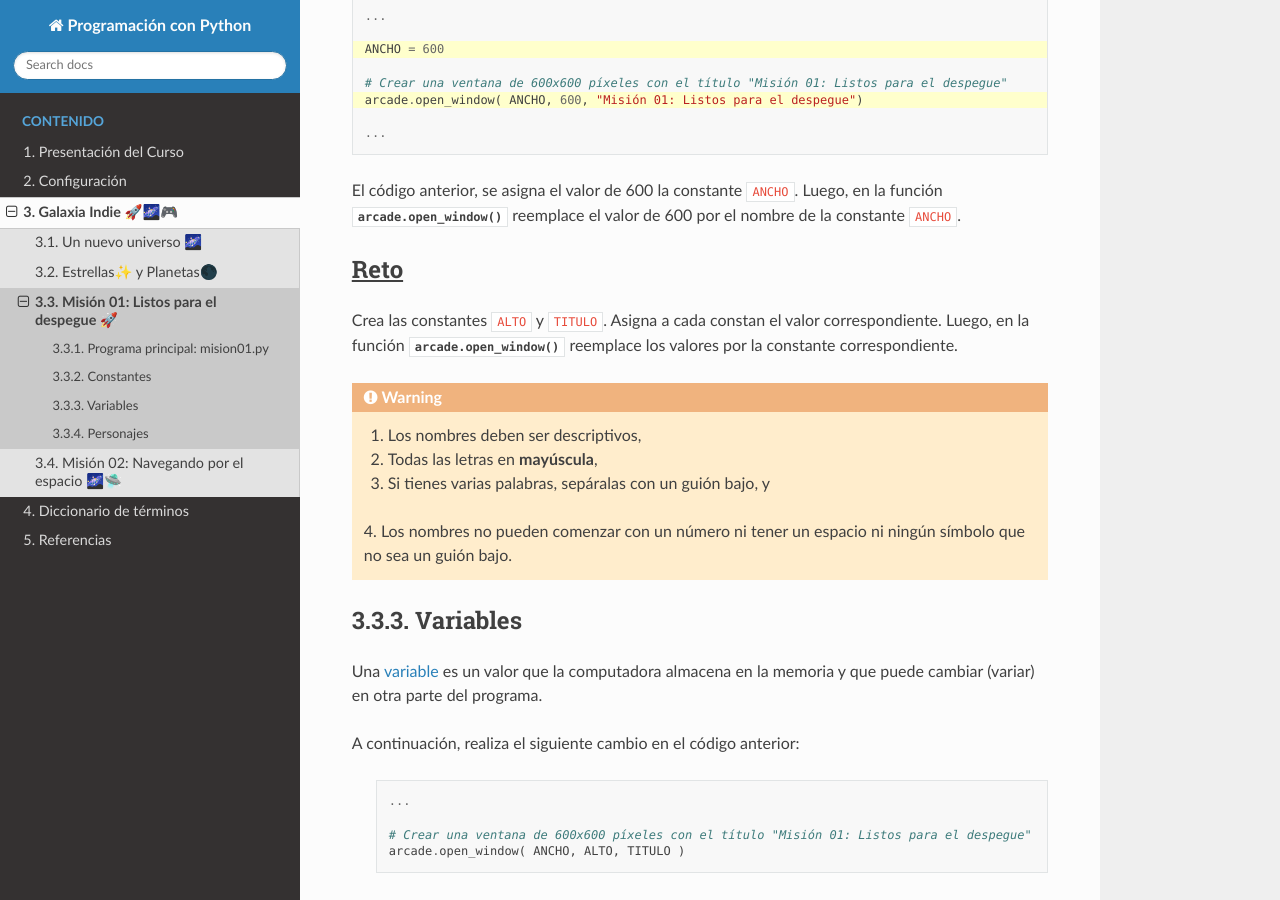
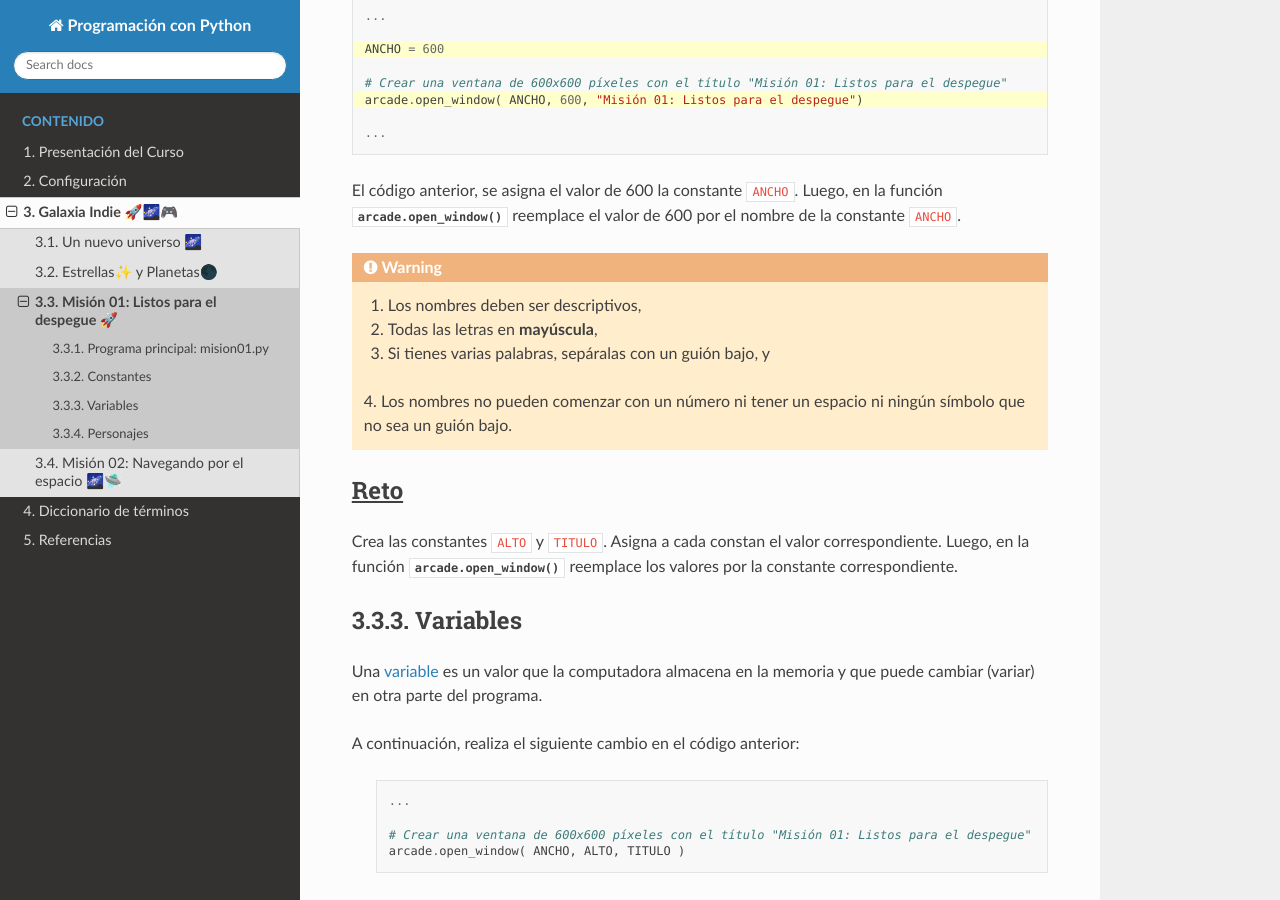
Before and after one commit to aavendan/programacion-python, a Sphinx documentation site: the page built from docs/source/sesiones/sesion03.rst, in a window 1280 px wide and 900 px high, scrolled down 1114 px. Built offline with Sphinx 7.4.7 and the Read the Docs theme 3.1.0, drawn with Linux system fonts in a browser that asks for light colours; part of the change alters nothing that is shown.

```diff
--- a/docs/source/sesiones/sesion03.rst
+++ b/docs/source/sesiones/sesion03.rst
@@ -72,6 +72,14 @@ El código anterior, se asigna el valor de 600 la constante ``ANCHO``.
 Luego, en la función :py:func:`arcade.open_window()` reemplace el valor de 600
 por el nombre de la constante ``ANCHO``.
 
+.. warning::
+
+    1. Los nombres deben ser descriptivos,
+    2. Todas las letras en **mayúscula**,
+    3. Si tienes varias palabras, sepáralas con un guión bajo, y
+    4. Los nombres no pueden  comenzar con un número ni tener un
+    espacio ni ningún símbolo que no sea un guión bajo.
+
 .. rubric:: Reto
   :heading-level: 2
   :class: mi-clase-css
@@ -98,14 +106,6 @@ los valores por la constante correspondiente.
     arcade.open_window( ANCHO, ALTO, TITULO )
 
     ...
-
-.. warning::
-
-    1. Los nombres deben ser descriptivos,
-    2. Todas las letras en **mayúscula**,
-    3. Si tienes varias palabras, sepáralas con un guión bajo, y
-    4. Los nombres no pueden  comenzar con un número ni tener un
-    espacio ni ningún símbolo que no sea un guión bajo.
 
 Variables
 ------------------
```
